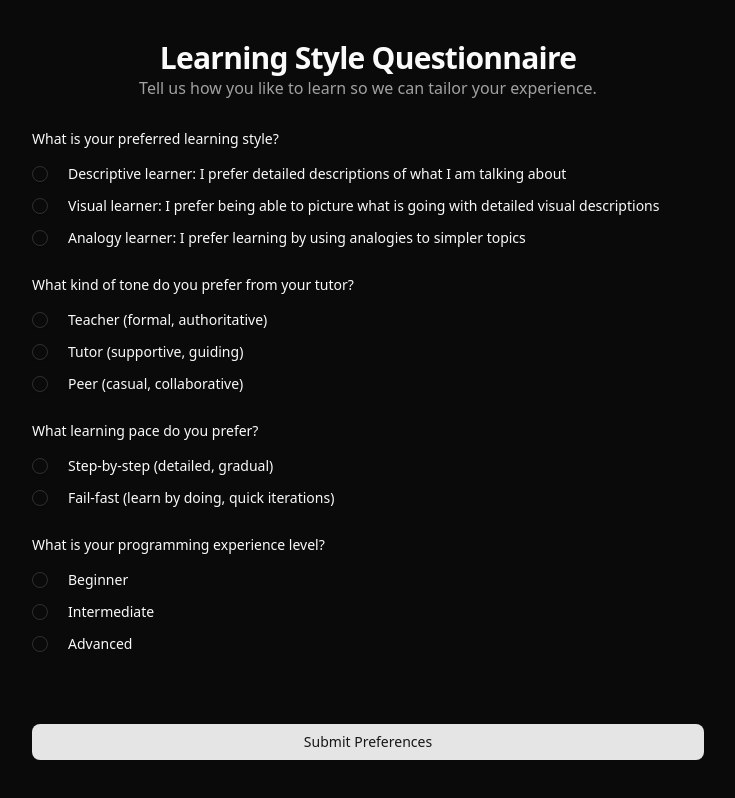
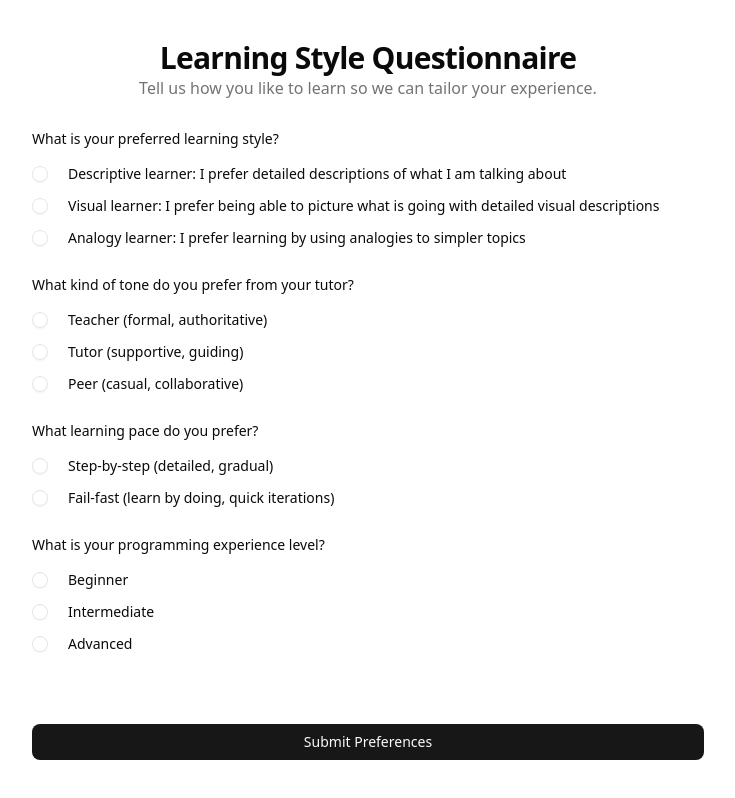
Before and after one commit to GemiHacks-DevTutor/DevTutor, a Next.js app: page /questionnaire in a window 1280 px wide. Shown: the whole page, without its empty margins (272-1007 px from the left). Built offline with nearby package versions, Linux system fonts and the light colour scheme.

Commit message:
updated theming on questionnaire page

```diff
--- a/src/app/questionnaire/page.tsx
+++ b/src/app/questionnaire/page.tsx
@@ -121,7 +121,7 @@ export default function QuestionnairePage() {
   }
 
   return (
-    <div className="dark bg-background text-foreground flex min-h-screen flex-col items-center justify-center p-4 sm:p-6">
+    <div className="bg-background text-foreground flex min-h-screen flex-col items-center justify-center p-4 sm:p-6">
       <div className="w-full max-w-2xl space-y-8">
         <div className="text-center">
           <h1 className="text-3xl font-bold tracking-tight">
```
